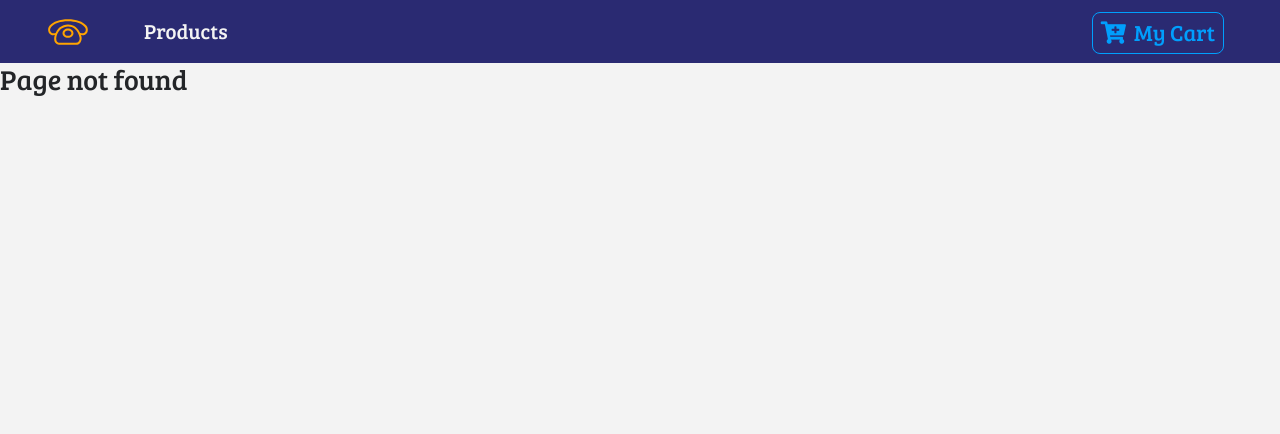
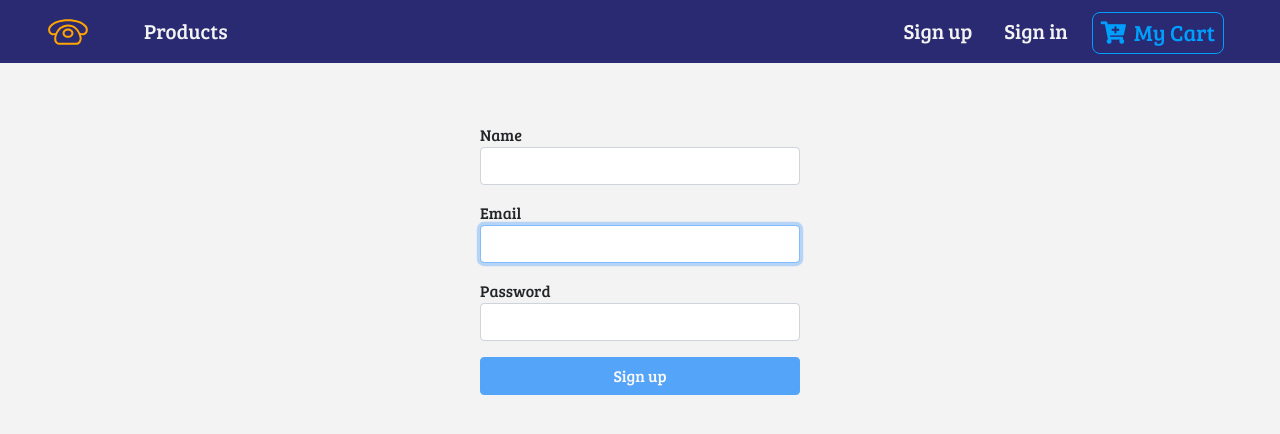
Before and after one commit to chanhcs/mobile-store, a React (Create React App) app: page /signup in a window 1280 px wide. Before the commit this address had no page. Shown: the top 434 px of the page. Built offline with nearby package versions, Linux system fonts and the light colour scheme.

Commit message:
add sign up, sign in

```diff
--- a/package.json
+++ b/package.json
@@ -5,6 +5,7 @@
   "dependencies": {
     "bootstrap": "^4.3.1",
     "react": "^16.8.6",
+    "react-bootstrap": "^1.0.0-beta.6",
     "react-dom": "^16.8.6",
     "react-router-dom": "^5.0.0",
     "react-scripts": "2.1.8",
--- a/src/App.js
+++ b/src/App.js
@@ -9,14 +9,18 @@ import Cart from './components/Cart';
 import Default from './components/Default';
 import Details from './components/Details';
 import Modal from './components/Modal';
-
+import Login from './components/Login';
+import SignUp from './components/SignUp';
 class App extends Component {
   render() {
     return (
       <React.Fragment>
         <Navbar />
         <Switch>
+
           <Route exact path="/" component={ProductList}></Route>
+          <Route path="/login" component={Login} ></Route>
+          <Route path="/signup" component={SignUp} ></Route>
           <Route path="/details" component={Details}></Route>
           <Route path="/cart" component={Cart}></Route>
           <Route component={Default}></Route>
--- /dev/null
+++ b/src/components/Login.css
@@ -0,0 +1,10 @@
+@media all and (min-width: 480px) {
+  .Login {
+    padding: 60px 0;
+  }
+
+  .Login form {
+    margin: 0 auto;
+    max-width: 320px;
+  }
+}
--- /dev/null
+++ b/src/components/Login.js
@@ -0,0 +1,72 @@
+import React, { Component } from "react";
+import { Button, FormGroup, FormControl } from "react-bootstrap";
+import "./Login.css";
+import {Link} from 'react-router-dom';
+
+export default class Login extends Component {
+  constructor(props) {
+    super(props);
+
+    this.state = {
+      email: "",
+      password: ""
+    };
+  }
+
+  validateForm() {
+    return this.state.email.length > 0 && this.state.password.length > 0;
+  }
+
+  handleChange = event => {
+    this.setState({
+      [event.target.id]: event.target.value
+    });
+  }
+
+  handleSubmit = event => {
+    event.preventDefault();
+  }
+
+  render() {
+    return (
+      <div className="Login">
+        <form onSubmit={this.handleSubmit}>
+          <FormGroup controlId="email" size="large">
+            Email
+            <FormControl
+              autoFocus
+              type="email"
+              value={this.state.email}
+              onChange={this.handleChange}
+            />
+          </FormGroup>
+          <FormGroup controlId="password" size="large">
+            Password
+            <FormControl
+              value={this.state.password}
+              onChange={this.handleChange}
+              type="password"
+            />
+          </FormGroup>
+
+
+            <Button
+                block
+                size="large"
+                disabled={!this.validateForm()}
+                type="submit"
+            >
+
+            Sign in
+
+
+          </Button>
+
+
+
+
+        </form>
+      </div>
+    );
+  }
+}
--- a/src/components/Navbar.js
+++ b/src/components/Navbar.js
@@ -19,7 +19,22 @@ class Navbar extends Component {
                          </Link>
                     </li>
                 </ul>
-                <Link to='/cart' className="ml-auto">
+
+                <Link to='/signup' className="nav-link ml-auto">
+
+                    <span>Sign up</span>
+
+            </Link>
+                <Link to='/login' className="nav-link">
+
+                        <span>Sign in</span>
+
+                </Link>
+
+                <Link to='/cart' >
+
+
+
                     <ButtonContainer>
                         <span className="mr-2">
                             <i className="fas fa-cart-plus" />
--- /dev/null
+++ b/src/components/SignUp.css
@@ -0,0 +1,10 @@
+@media all and (min-width: 480px) {
+    .signup {
+      padding: 60px 0;
+    }
+
+    .signup form {
+      margin: 0 auto;
+      max-width: 320px;
+    }
+  }
--- /dev/null
+++ b/src/components/SignUp.js
@@ -0,0 +1,85 @@
+import React, { Component } from "react";
+import { Button, FormGroup, FormControl } from "react-bootstrap";
+import "./SignUp.css";
+import {Link} from 'react-router-dom';
+
+export default class Login extends Component {
+  constructor(props) {
+    super(props);
+
+    this.state = {
+        name: "",
+      email: "",
+      password: ""
+    };
+  }
+
+  validateForm() {
+    return this.state.name.length && this.state.email.length > 0 && this.state.password.length > 0;
+  }
+
+  handleChange = event => {
+    this.setState({
+      [event.target.id]: event.target.value
+    });
+  }
+
+  handleSubmit = event => {
+    event.preventDefault();
+  }
+
+
+
+  render() {
+    return (
+      <div className="signup">
+        <form onSubmit={this.handleSubmit}>
+
+        <FormGroup controlId="name" size="large">
+            Name
+            <FormControl
+              autoFocus
+              type="text"
+              value={this.state.name}
+              onChange={this.handleChange}
+            />
+          </FormGroup>
+
+
+          <FormGroup controlId="email" size="large">
+            Email
+            <FormControl
+              autoFocus
+              type="email"
+              value={this.state.email}
+              onChange={this.handleChange}
+            />
+          </FormGroup>
+          <FormGroup controlId="password" size="large">
+            Password
+            <FormControl
+              value={this.state.password}
+              onChange={this.handleChange}
+              type="password"
+            />
+          </FormGroup>
+
+
+            <Button
+                block
+                size="large"
+                disabled={!this.validateForm()}
+                type="submit"
+            >
+                Sign up
+
+          </Button>
+
+
+
+
+        </form>
+      </div>
+    );
+  }
+}
```
Also changed, not shown: 1 other file (tests, documents, lock files or other folders).
